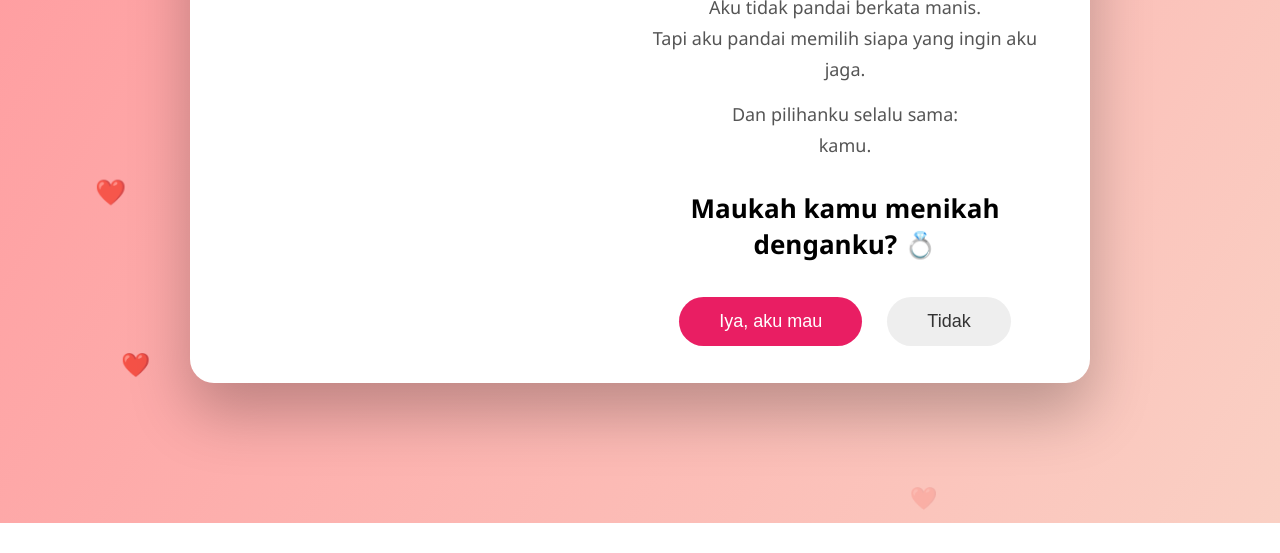
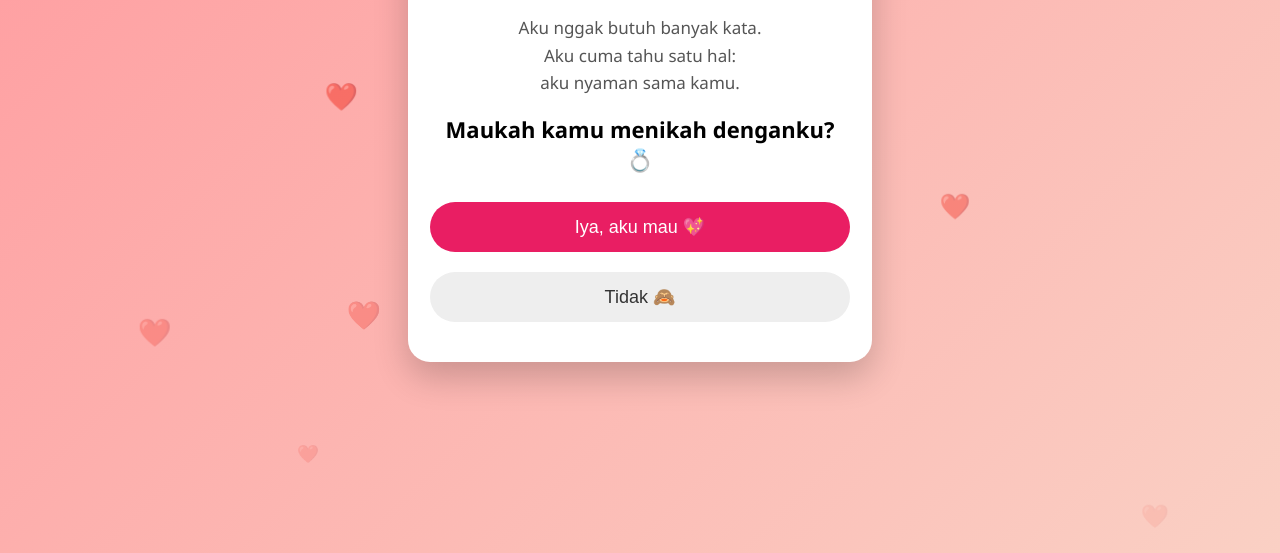
Before and after one commit to joji89-cwk/senyumaja, a plain HTML site: page index.html in a window 1280 px wide. Shown: the part 277-830 px from the top of the page. Before the commit the page ends 800 px from the top, so only its background shows below. Drawn offline with Linux system fonts and the light colour scheme.

Commit message:
Update index.html

```diff
--- a/index.html
+++ b/index.html
@@ -2,71 +2,56 @@
 <html lang="id">
 <head>
   <meta charset="UTF-8">
-  <title>❤️</title>
+  <title> ❤️</title>
+  <meta name="viewport" content="width=device-width, initial-scale=1.0">
 
   <style>
     body {
       margin: 0;
-      height: 100vh;
-      background: linear-gradient(120deg, #ff9a9e, #fad0c4);
+      min-height: 100vh;
+      background: linear-gradient(135deg, #ff9a9e, #fad0c4);
+      font-family: 'Segoe UI', sans-serif;
       display: flex;
+      justify-content: center;
       align-items: center;
-      justify-content: center;
-      font-family: "Segoe UI", sans-serif;
       overflow: hidden;
+      padding: 15px;
     }
 
-    .container {
-      display: flex;
+    .card {
       background: white;
-      width: 900px;
-      height: 520px;
-      border-radius: 24px;
-      box-shadow: 0 30px 60px rgba(0,0,0,0.25);
-      animation: fadeIn 1.3s ease;
-      position: relative;
+      width: 100%;
+      max-width: 420px;
+      padding: 30px 22px;
+      border-radius: 22px;
+      text-align: center;
+      box-shadow: 0 15px 35px rgba(0,0,0,0.2);
       z-index: 2;
-    }
-
-    .photo {
-      width: 50%;
-      background: url("foto-kita.jpg") center/cover no-repeat;
-      border-radius: 24px 0 0 24px;
-    }
-
-    .content {
-      width: 50%;
-      padding: 50px 40px;
-      text-align: center;
+      animation: fadeIn 1.2s ease;
     }
 
     h1 {
       color: #e91e63;
-      font-size: 32px;
+      font-size: 26px;
       margin-bottom: 10px;
     }
 
     p {
-      font-size: 18px;
+      font-size: 17px;
+      line-height: 1.6;
       color: #555;
-      line-height: 1.7;
-      margin: 15px 0;
+      margin-bottom: 18px;
     }
 
     h2 {
-      margin-top: 30px;
-      font-size: 26px;
-    }
-
-    .buttons {
-      margin-top: 35px;
-      display: flex;
-      justify-content: center;
-      gap: 25px;
+      font-size: 22px;
+      margin: 18px 0;
     }
 
     button {
-      padding: 14px 40px;
+      width: 100%;
+      padding: 14px;
+      margin: 10px 0;
       font-size: 18px;
       border: none;
       border-radius: 30px;
@@ -81,90 +66,87 @@
     .no {
       background: #eee;
       color: #333;
-      position: relative;
     }
 
     /* Animasi masuk */
     @keyframes fadeIn {
-      from { opacity: 0; transform: scale(0.9); }
-      to { opacity: 1; transform: scale(1); }
+      from { opacity: 0; transform: translateY(25px); }
+      to { opacity: 1; transform: translateY(0); }
     }
 
-    /* HATI TERBANG */
+    /* HATI */
     .heart {
       position: fixed;
-      bottom: -20px;
-      font-size: 22px;
-      animation: floatUp linear infinite;
-      opacity: 0.6;
+      top: -10px;
+      font-size: 20px;
+      animation: fall linear forwards;
+      color: #ff4d6d;
+      z-index: 1;
     }
 
-    @keyframes floatUp {
-      0% { transform: translateY(0) scale(1); opacity: 0; }
-      20% { opacity: 1; }
-      100% { transform: translateY(-120vh) scale(1.4); opacity: 0; }
+    @keyframes fall {
+      to {
+        transform: translateY(110vh);
+        opacity: 0;
+      }
     }
   </style>
 </head>
 
 <body>
 
-<!-- MUSIK -->
+<!-- Musik lembut -->
 <audio autoplay loop>
-  <source src="https://cdn.pixabay.com/audio/2023/03/28/audio_1c5a2f9b3d.mp3" type="audio/mpeg">
+  <source src="https://cdn.pixabay.com/audio/2022/03/15/audio_7e1c4f5c9c.mp3" type="audio/mpeg">
 </audio>
 
-<div class="container">
-  <div class="photo"></div>
+<div class="card">
+  <h1>Hai kamu ❤️</h1>
 
-  <div class="content">
-    <h1>Hai, Sayang ❤️</h1>
+  <p>
+    Aku nggak butuh banyak kata.<br>
+    Aku cuma tahu satu hal:<br>
+    aku nyaman sama kamu.
+  </p>
 
-    <p>
-      Aku tidak pandai berkata manis.<br>
-      Tapi aku pandai memilih siapa yang ingin aku jaga.
-    </p>
+  <h2>Maukah kamu menikah denganku? 💍</h2>
 
-    <p>
-      Dan pilihanku selalu sama:<br>
-      kamu.
-    </p>
-
-    <h2>Maukah kamu menikah denganku? 💍</h2>
-
-    <div class="buttons">
-      <button class="yes" onclick="yesClick()">Iya, aku mau</button>
-      <button class="no" id="noBtn" onmouseover="kabur()">Tidak</button>
-    </div>
-  </div>
+  <button class="yes" onclick="yesClick()">Iya, aku mau 💖</button>
+  <button class="no" id="noBtn" onmouseover="kabur()" ontouchstart="kabur()">Tidak 🙈</button>
 </div>
 
 <script>
-  // NO kabur (desktop friendly)
+  // Tombol No kabur
   function kabur() {
     const btn = document.getElementById("noBtn");
-    btn.style.position = "absolute";
-    btn.style.left = Math.random() * 300 + "px";
-    btn.style.top = Math.random() * 200 + "px";
+    const maxX = window.innerWidth - btn.offsetWidth - 20;
+    const maxY = window.innerHeight - btn.offsetHeight - 20;
+    btn.style.position = "fixed";
+    btn.style.left = Math.random() * maxX + "px";
+    btn.style.top = Math.random() * maxY + "px";
   }
 
+  // Klik Yes
   function yesClick() {
-    alert("Terima kasih sudah memilih aku ❤️\nAku ingin menjalani hidup ini bersamamu 💍");
+    alert("Terima kasih sudah memilih aku ❤️\nAku janji akan selalu berusaha jadi yang terbaik untukmu 💕");
   }
 
-  // HATI TERBANG
+  // Animasi hati beterbangan
   function createHeart() {
     const heart = document.createElement("div");
     heart.className = "heart";
     heart.innerHTML = "❤️";
     heart.style.left = Math.random() * 100 + "vw";
-    heart.style.animationDuration = (6 + Math.random() * 4) + "s";
+    heart.style.animationDuration = (3 + Math.random() * 3) + "s";
+    heart.style.fontSize = (16 + Math.random() * 14) + "px";
     document.body.appendChild(heart);
 
-    setTimeout(() => heart.remove(), 10000);
+    setTimeout(() => {
+      heart.remove();
+    }, 6000);
   }
 
-  setInterval(createHeart, 800);
+  setInterval(createHeart, 400);
 </script>
 
 </body>
```
